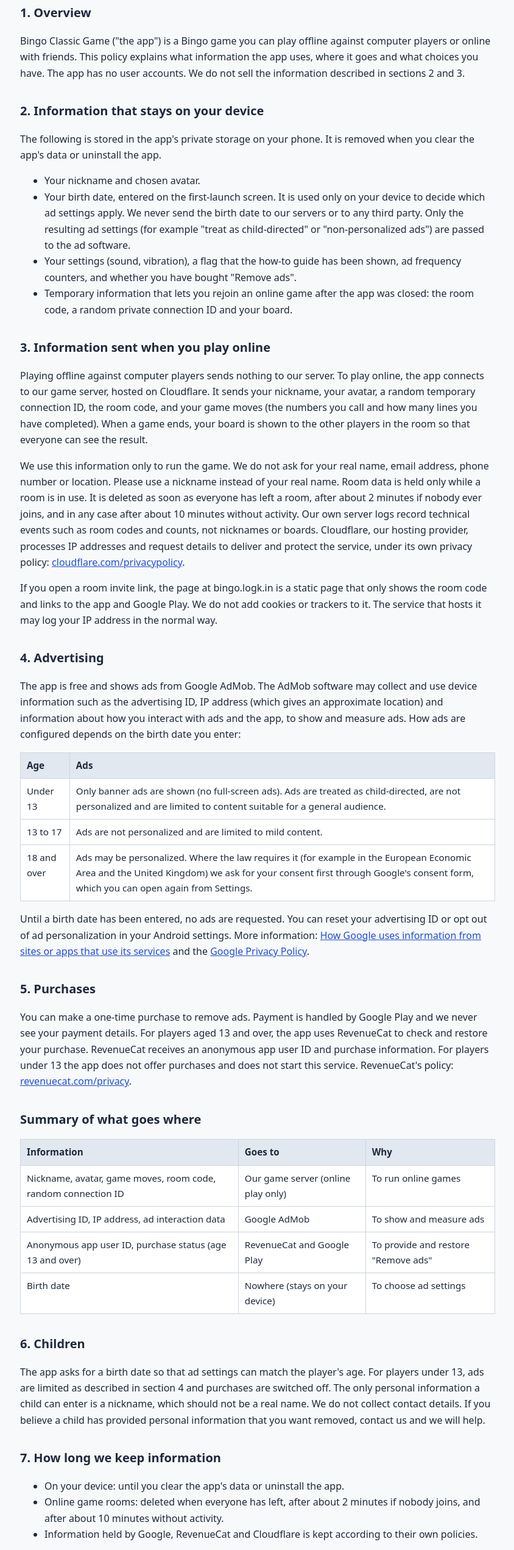
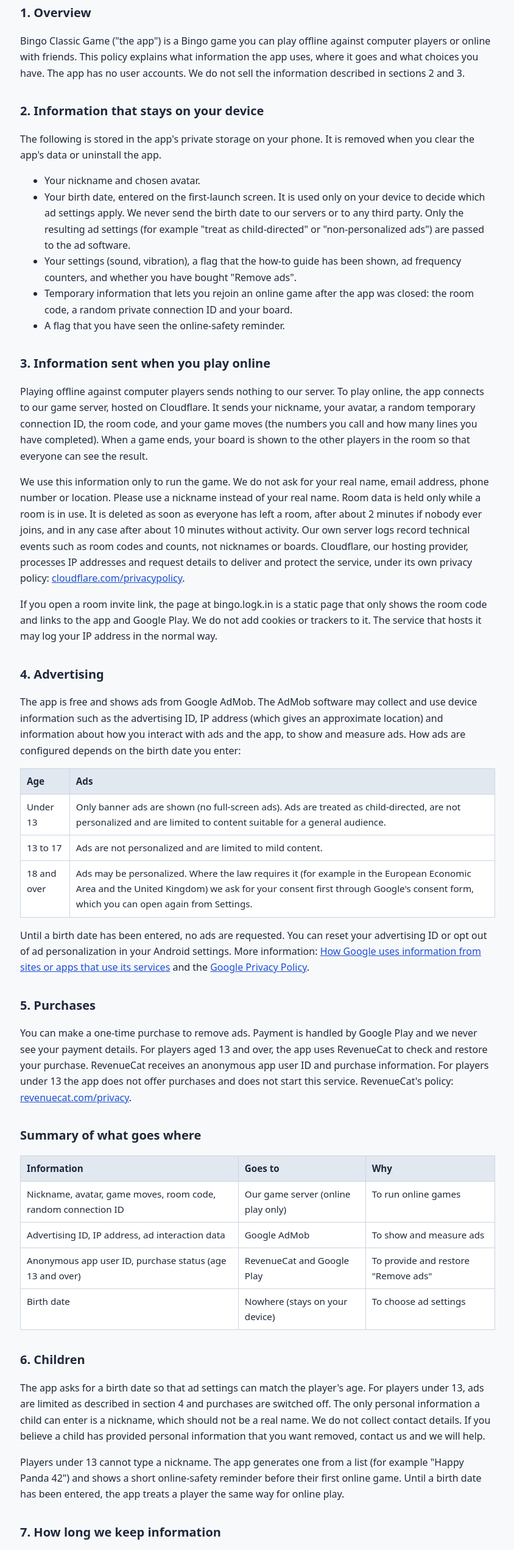
Before and after one commit to logk-india/bingo-game-privacy-policy, a plain HTML site: page index.html in a window 1280 px wide. Shown: the part 240-2782 px from the top of the page at 61% size, without its empty margins (217-1061 px from the left). Drawn offline with Linux system fonts and the light colour scheme.

Commit message:
Update index.html

```diff
--- a/index.html
+++ b/index.html
@@ -29,6 +29,7 @@
   <li>Your birth date, entered on the first-launch screen. It is used only on your device to decide which ad settings apply. We never send the birth date to our servers or to any third party. Only the resulting ad settings (for example "treat as child-directed" or "non-personalized ads") are passed to the ad software.</li>
   <li>Your settings (sound, vibration), a flag that the how-to guide has been shown, ad frequency counters, and whether you have bought "Remove ads".</li>
   <li>Temporary information that lets you rejoin an online game after the app was closed: the room code, a random private connection ID and your board.</li>
+  <li>A flag that you have seen the online-safety reminder.</li>
 </ul>
 
 <h2>3. Information sent when you play online</h2>
@@ -60,6 +61,7 @@
 
 <h2>6. Children</h2>
 <p>The app asks for a birth date so that ad settings can match the player's age. For players under 13, ads are limited as described in section 4 and purchases are switched off. The only personal information a child can enter is a nickname, which should not be a real name. We do not collect contact details. If you believe a child has provided personal information that you want removed, contact us and we will help.</p>
+<p>Players under 13 cannot type a nickname. The app generates one from a list (for example "Happy Panda 42") and shows a short online-safety reminder before their first online game. Until a birth date has been entered, the app treats a player the same way for online play.</p>
 
 <h2>7. How long we keep information</h2>
 <ul>
```
